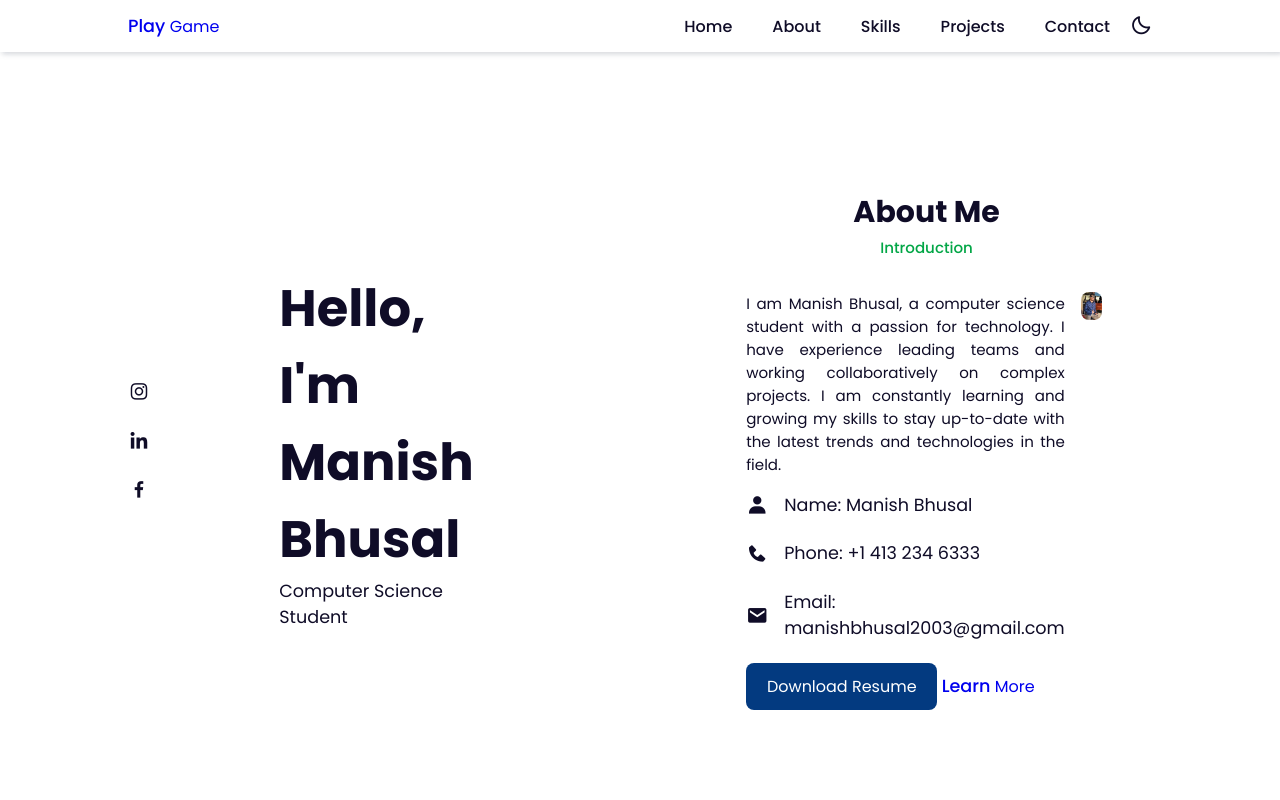
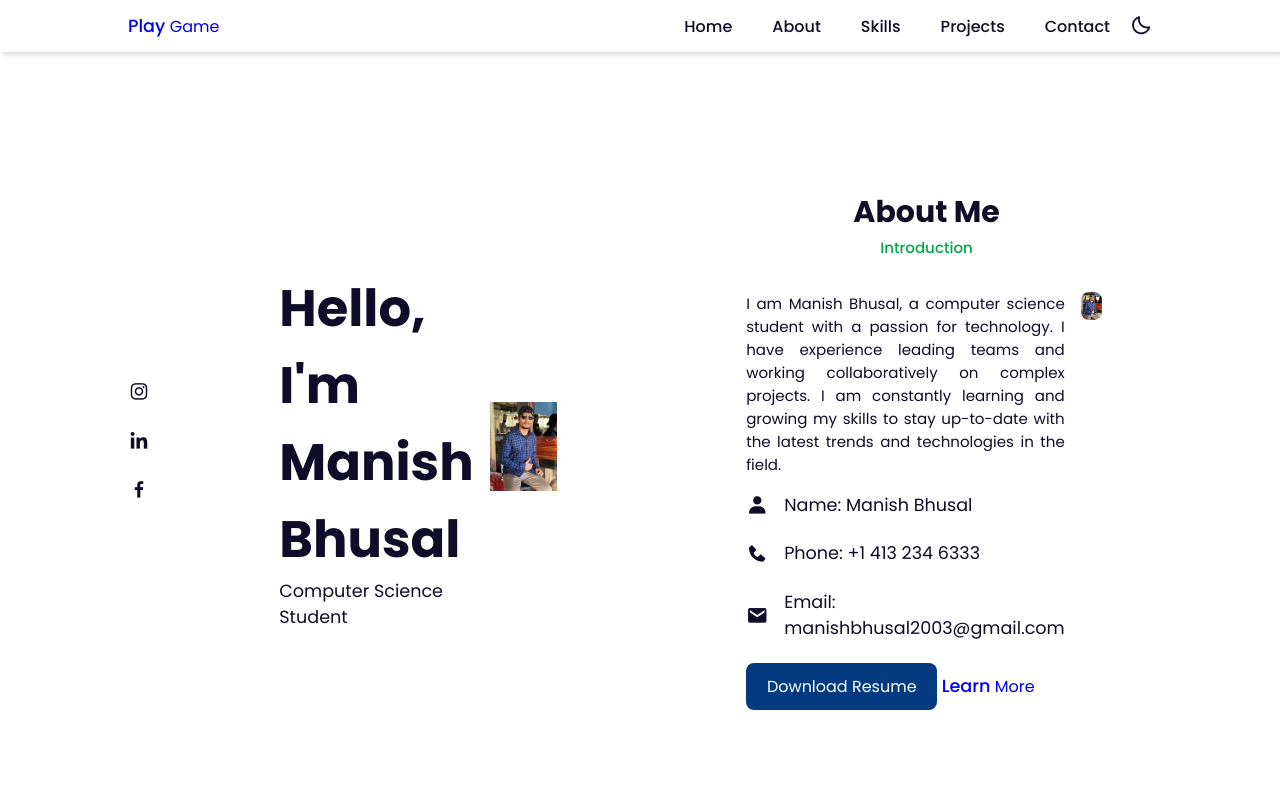
Before and after one commit to manishbhusal7/resume.github.io, a plain HTML site: page index.html in a window 1280 px wide. Shown: the top 800 px of the page. Drawn offline with nearby package versions, Linux system fonts and the light colour scheme; files whose address does not match are found by name.

Commit message:
Update index.html

```diff
--- a/index.html
+++ b/index.html
@@ -45,7 +45,7 @@
 <!-- Home Section Start -->
 <section class="home" id="home">
     <div class="home-img">
-        <img src="manish.jpg" alt="">
+        <img src="manish2.jpg" alt="">
     </div>
     <div class="home-text">
         <h1>Hello, I'm Manish Bhusal</h1>
@@ -89,7 +89,7 @@
 
         </div>
         <div class="about-img">
-            <img src="manish2.jpg" alt="profile picture" class="rounded-full h-64 w-64 mx-auto mb-6 lg:mb-0">
+            <img src="/home/manish/new/manish2.jpg" alt="profile picture" class="rounded-full h-64 w-64 mx-auto mb-6 lg:mb-0">
         </div>
     </div>
 </section>
```
